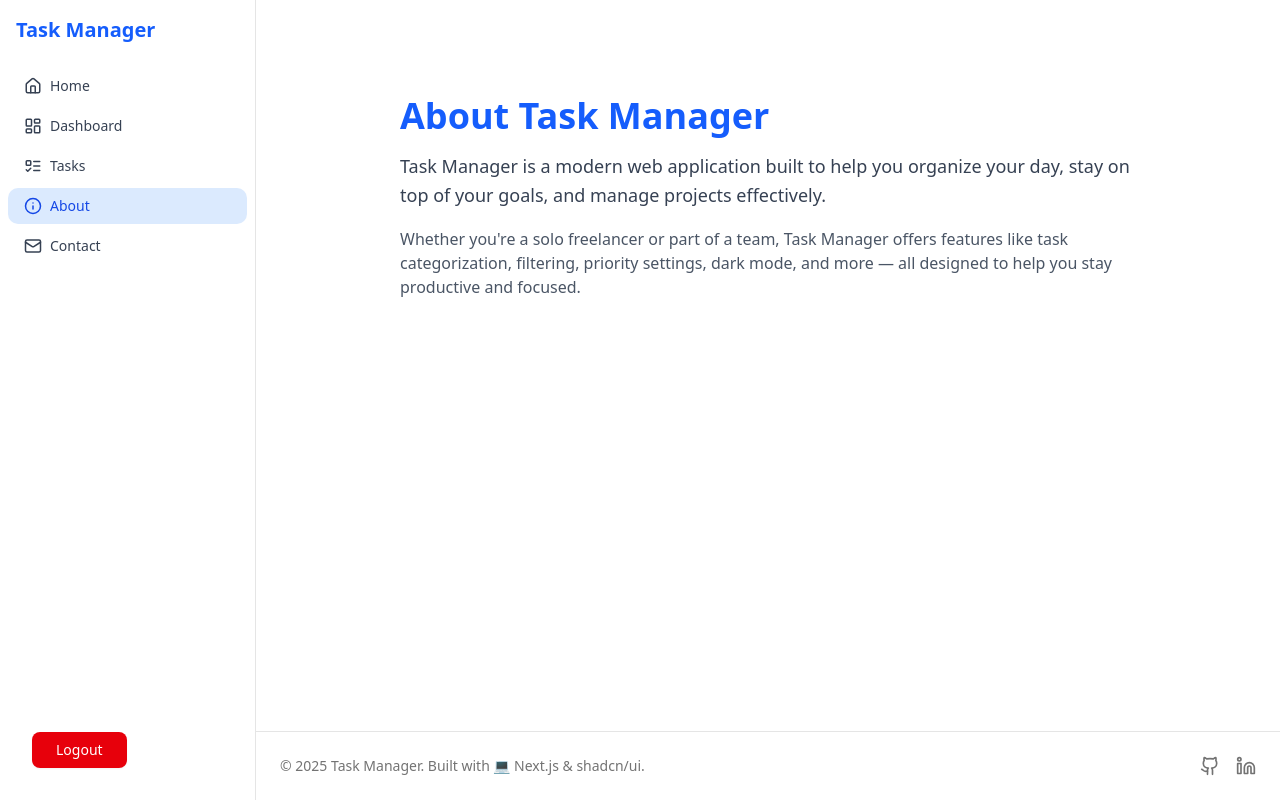
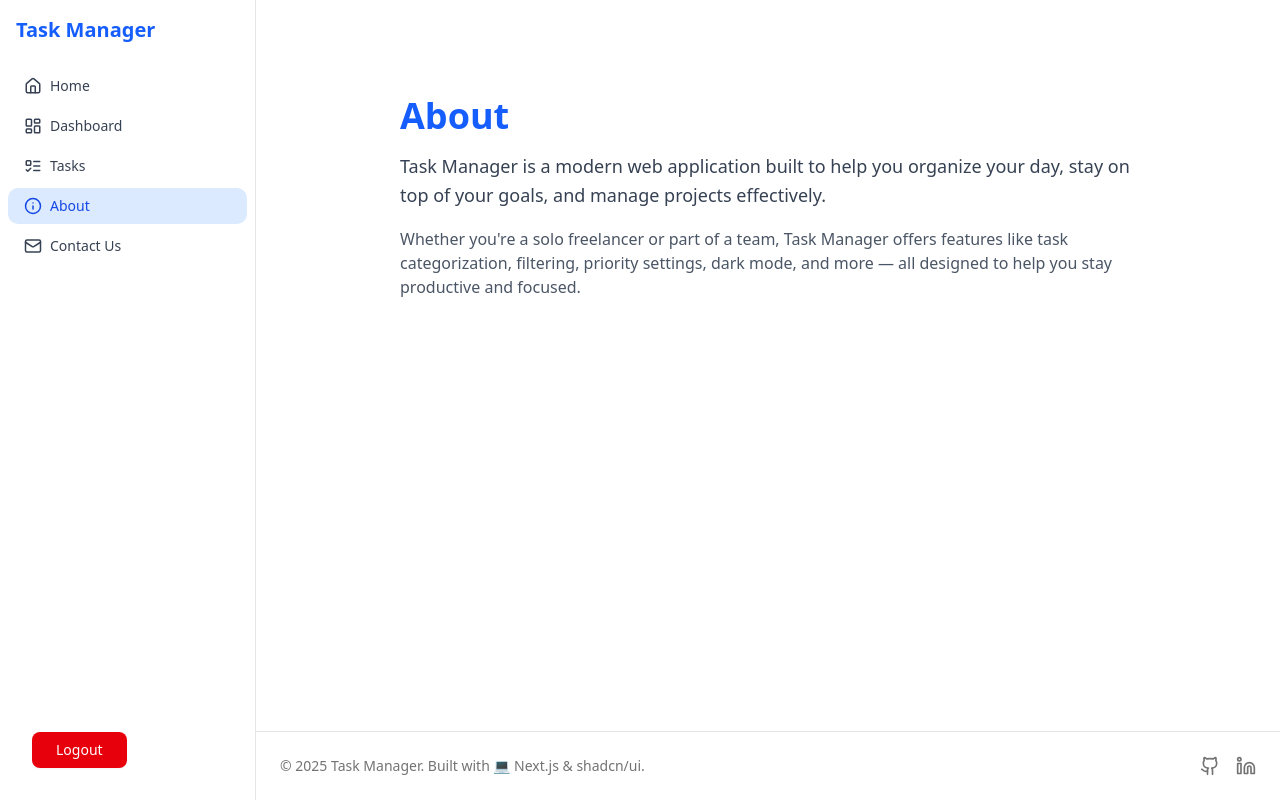
Before and after one commit to Ballam22/next-js-task-manager, a Next.js app: page /about in a window 1280 px wide. Built offline with nearby package versions, Linux system fonts and the light colour scheme.

Commit message:
Add edit to about and contact us

```diff
--- a/app/about/page.tsx
+++ b/app/about/page.tsx
@@ -1,16 +1,14 @@
 import type { Metadata } from 'next';
 
 export const metadata: Metadata = {
-  title: 'About | Task Manager',
+  title: 'About',
   description: 'Learn more about our mission and features.',
 };
 
 export default function AboutPage() {
   return (
     <div className="max-w-3xl mx-auto py-16 px-4">
-      <h1 className="text-4xl font-bold mb-4 text-blue-600">
-        About Task Manager
-      </h1>
+      <h1 className="text-4xl font-bold mb-4 text-blue-600">About</h1>
       <p className="text-gray-700 dark:text-gray-300 text-lg leading-relaxed">
         Task Manager is a modern web application built to help you organize your
         day, stay on top of your goals, and manage projects effectively.
--- a/app/contact/page.tsx
+++ b/app/contact/page.tsx
@@ -1,7 +1,7 @@
 import type { Metadata } from 'next';
 
 export const metadata: Metadata = {
-  title: 'Contact | Task Manager',
+  title: 'Contact us',
   description: 'Get in touch with the Task Manager team.',
 };
 
--- a/components/SidebarLayout.tsx
+++ b/components/SidebarLayout.tsx
@@ -26,7 +26,7 @@ const navItems = [
   },
   { name: 'Tasks', href: '/tasks', icon: <ListTodo size={18} /> },
   { name: 'About', href: '/about', icon: <Info size={18} /> },
-  { name: 'Contact', href: '/contact', icon: <Mail size={18} /> },
+  { name: 'Contact Us', href: '/contact', icon: <Mail size={18} /> },
 ];
 
 export default function SidebarLayout({
--- a/components/ui/Sidebar.tsx
+++ b/components/ui/Sidebar.tsx
@@ -27,7 +27,7 @@ const navItems = [
   },
   { name: 'Tasks', href: '/tasks', icon: <ListTodo size={18} /> },
   { name: 'About', href: '/about', icon: <Info size={18} /> },
-  { name: 'Contact', href: '/contact', icon: <Mail size={18} /> },
+  { name: 'Contact Us', href: '/contact', icon: <Mail size={18} /> },
 ];
 
 export default function SidebarLayout({
--- a/components/ui/footer.tsx
+++ b/components/ui/footer.tsx
@@ -12,7 +12,7 @@ export default function Footer() {
       </p>
       <div className="flex gap-4">
         <Link
-          href="https://github.com/your-username"
+          href="https://github.com"
           target="_blank"
           rel="noopener noreferrer"
           className="hover:text-primary transition-colors"
@@ -20,7 +20,7 @@ export default function Footer() {
           <Github size={20} />
         </Link>
         <Link
-          href="https://www.linkedin.com/in/your-profile"
+          href="https://www.linkedin.com/feed/?trk=onboarding-landing"
           target="_blank"
           rel="noopener noreferrer"
           className="hover:text-primary transition-colors"
--- a/package.json
+++ b/package.json
@@ -9,7 +9,8 @@
     "lint": "next lint",
     "migrate": "ley --require tsx/cjs",
     "start": "next start",
-    "postinstall": "prisma generate"
+    "postinstall": "prisma generate",
+    "test:e2e": "playwright test"
   },
   "dependencies": {
     "@prisma/client": "^6.5.0",
@@ -40,6 +41,7 @@
     "zod": "^3.24.2"
   },
   "devDependencies": {
+    "@playwright/test": "^1.51.1",
     "@tailwindcss/postcss": "^4.0.14",
     "@ts-safeql/eslint-plugin": "^3.6.8",
     "@types/bcrypt": "^5.0.2",
```
Also changed, not shown: test-results/.last-run.json (added), 2 other files (tests, documents, lock files or other folders).
